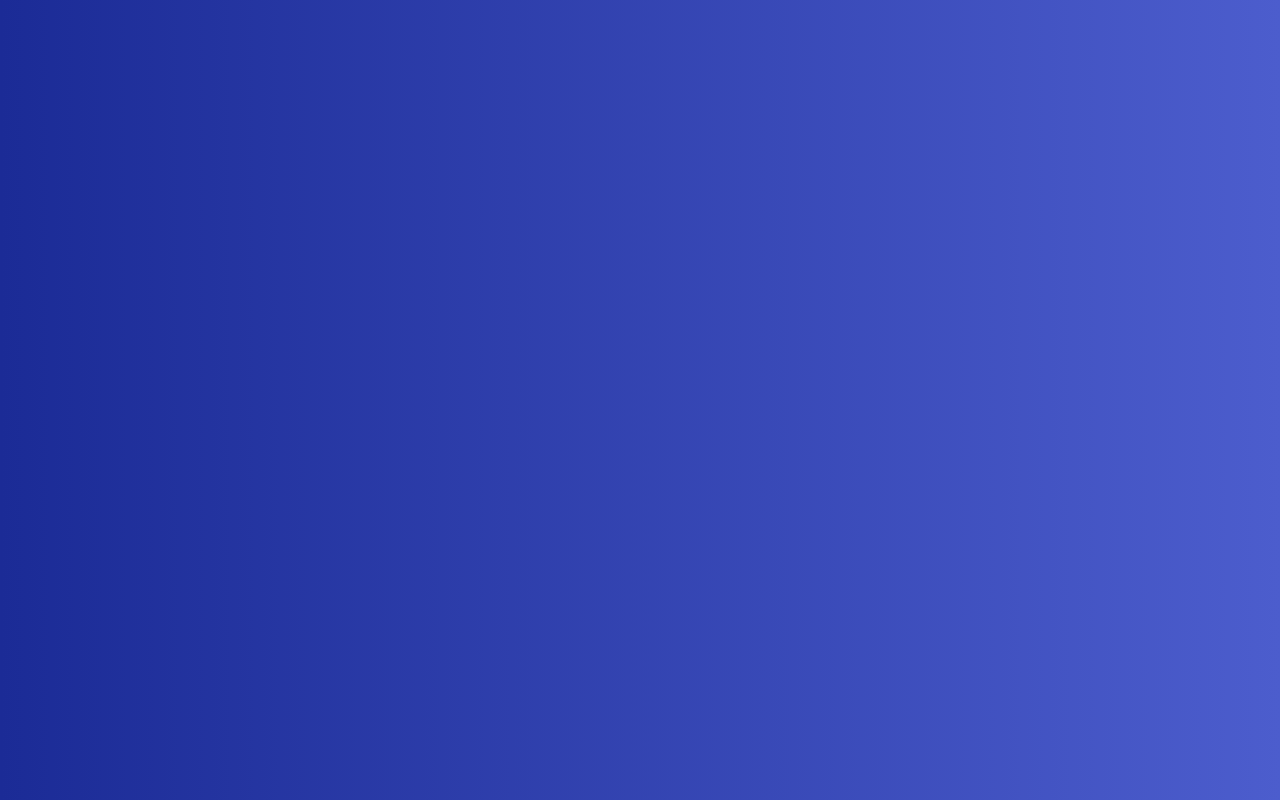
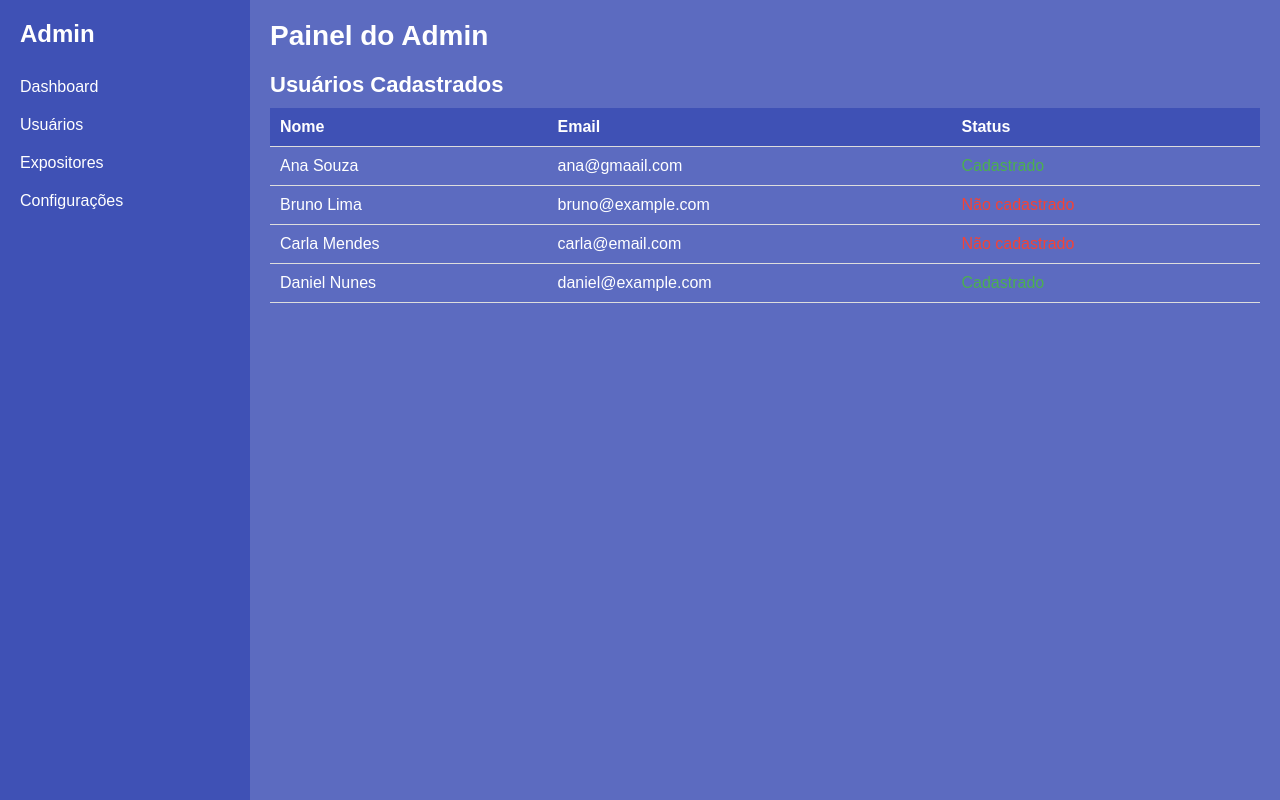
Before and after one commit to Gustavooxx/FeiraProfissoes, a React (Vite) app: page /Admin in a window 1280 px wide. Before the commit this address had no page. Shown: the top 800 px of the page. Built offline with nearby package versions, Linux system fonts and the light colour scheme.

Commit message:
pagAdmin

```diff
--- /dev/null
+++ b/src/pages/Admin/index.jsx
@@ -0,0 +1,53 @@
+import React, { useState } from 'react';
+import './index.scss';
+
+const Admin = () => {
+  const [users] = useState([
+    { name: 'Ana Souza', email: 'ana@gmaail.com', status: 'Cadastrado' },
+    { name: 'Bruno Lima', email: 'bruno@example.com', status: 'Não cadastrado' },
+    { name: 'Carla Mendes', email: 'carla@email.com', status: 'Não cadastrado' },
+    { name: 'Daniel Nunes', email: 'daniel@example.com', status: 'Cadastrado' },
+  ]);
+
+  return (
+    <div className="admin">
+      <div className="admin__sidebar">
+        <h1>Admin</h1>
+        <nav>
+          <ul>
+            <li>Dashboard</li>
+            <li>Usuários</li>
+            <li>Expositores</li>
+            <li>Configurações</li>
+          </ul>
+        </nav>
+      </div>
+      <div className="admin__content">
+        <h2>Painel do Admin</h2>
+        <h3>Usuários Cadastrados</h3>
+        <table>
+          <thead>
+            <tr>
+              <th>Nome</th>
+              <th>Email</th>
+              <th>Status</th>
+            </tr>
+          </thead>
+          <tbody>
+            {users.map((user, index) => (
+              <tr key={index}>
+                <td>{user.name}</td>
+                <td>{user.email}</td>
+                <td className={user.status === 'Cadastrado' ? 'cadastrado' : 'nao-cadastrado'}>
+                  {user.status}
+                </td>
+              </tr>
+            ))}
+          </tbody>
+        </table>
+      </div>
+    </div>
+  );
+};
+
+export default Admin;
--- /dev/null
+++ b/src/pages/Admin/index.scss
@@ -0,0 +1,70 @@
+.admin {
+  display: flex;
+  background-color: #5c6bc0;
+  color: white;
+  height: 100vh;
+}
+
+.admin__sidebar {
+  width: 250px;
+  padding: 20px;
+  background-color: #3f51b5;
+
+  h1 {
+    font-size: 24px;
+    margin-bottom: 20px;
+  }
+
+  nav ul {
+    list-style: none;
+    padding: 0;
+
+    li {
+      padding: 10px 0;
+      cursor: pointer;
+
+      &:hover {
+        background-color: #3949ab;
+      }
+    }
+  }
+}
+
+.admin__content {
+  flex: 1;
+  padding: 20px;
+
+  h2 {
+    font-size: 28px;
+    margin-bottom: 20px;
+  }
+
+  h3 {
+    font-size: 22px;
+    margin-bottom: 10px;
+  }
+
+  table {
+    width: 100%;
+    border-collapse: collapse;
+
+    th, td {
+      padding: 10px;
+      text-align: left;
+      border-bottom: 1px solid #ddd;
+    }
+
+    th {
+      background-color: #3f51b5;
+      color: white;
+    }
+
+    .cadastrado {
+      color: #4caf50;
+    }
+
+    .nao-cadastrado {
+      color: #f44336;
+    }
+  }
+}
--- a/src/pages/Home/index.jsx
+++ b/src/pages/Home/index.jsx
@@ -23,9 +23,8 @@ export default function Site() {
 
                 <div className="areaRegistro">
 
-
                     <Link id='publico' onClick={clicou} to='/Login'>Login</Link>
-                    <Link id='admin'>Area Admin</Link>
+                    <Link id='admin' to='/Admin'>Area Admin</Link>
 
                 </div>
 
--- a/src/pages/Home/index.scss
+++ b/src/pages/Home/index.scss
@@ -1,9 +1,9 @@
 body{
-    height: 200rem;
     background: linear-gradient(to right, #1b2b96, #4c5dcd);
 }
 .container-site{
 
+    height: 200rem;
     color: #ffffff;
 
     .topoPage{
--- a/src/router.jsx
+++ b/src/router.jsx
@@ -3,6 +3,7 @@ import {BrowserRouter, Routes, Route} from 'react-router-dom'
 
 import Login from './pages/Login/index.jsx'
 import Site from './pages/Home/index.jsx'
+import Admin from './pages/Admin/index.jsx'
 
 export default function Navegacao() {
     return (
@@ -11,6 +12,7 @@ export default function Navegacao() {
                <Routes>
                  <Route path="/" element={<Site />} />
                  <Route path="/Login" element={<Login/>} />
+                 <Route path='/Admin' element={<Admin/>}/>
               </Routes>
             </BrowserRouter>
           </StrictMode>
```
